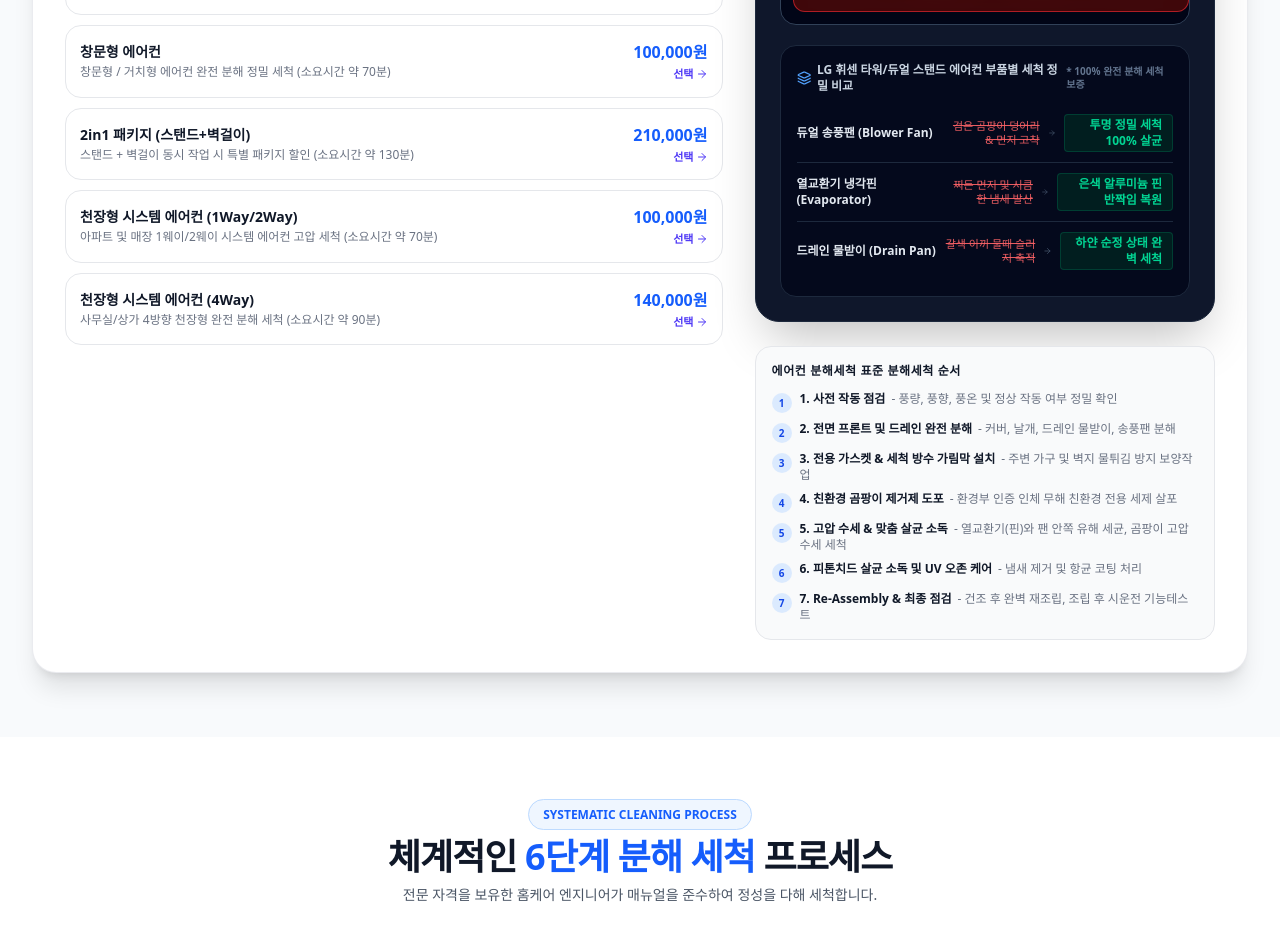
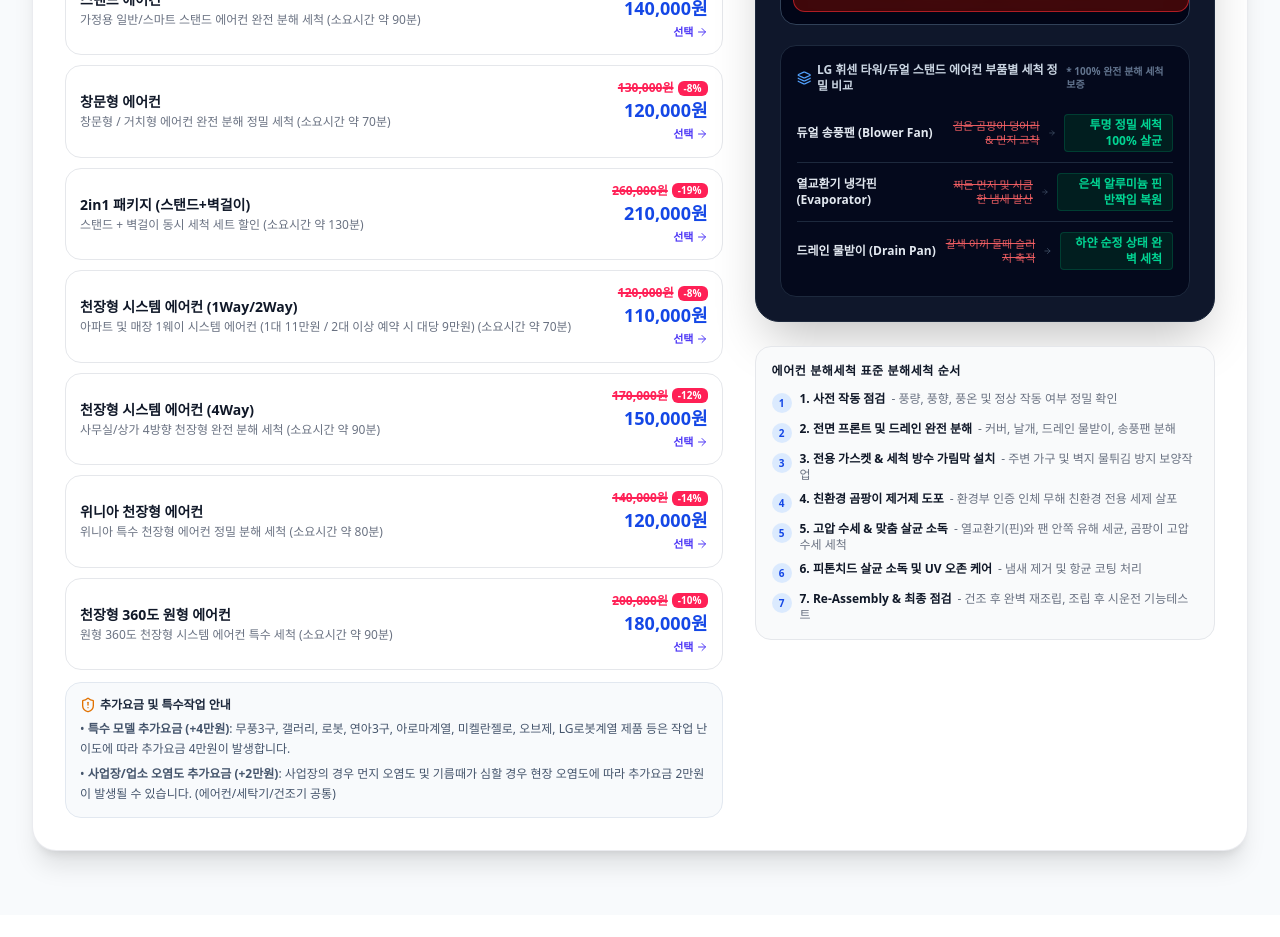
Before and after one commit to ellio50000-dot/homecarescleanup, a React (Vite) app: page / in a window 1280 px wide. Shown: the part 1860-2797 px from the top of the page. Built offline with nearby package versions, Linux system fonts and the light colour scheme.

Commit message:
feat(pricing): implement original price and discount display
- Added `originalPrice` field to `ApplianceOption` type.
- Updated mock data with discounted pricing for air conditioner services.
- Updated UI components to display original prices and apply discount calculations.

```diff
--- a/src/components/ApplianceServices.tsx
+++ b/src/components/ApplianceServices.tsx
@@ -136,6 +136,11 @@ export const ApplianceServices: React.FC<ApplianceServicesProps> = ({ onOpenBook
                 <div className="space-y-2.5">
                   {selectedAppliance.options.map((opt) => {
                     const isPhoneInquiry = opt.name.includes('전화문의') || opt.description.includes('전화문의');
+                    const hasDiscount = opt.originalPrice && opt.originalPrice > opt.price;
+                    const discountPercent = hasDiscount
+                      ? Math.round(((opt.originalPrice! - opt.price) / opt.originalPrice!) * 100)
+                      : 0;
+
                     return (
                       <div
                         key={opt.id}
@@ -147,23 +152,43 @@ export const ApplianceServices: React.FC<ApplianceServicesProps> = ({ onOpenBook
                       >
                         <div>
                           <div className="flex items-center flex-wrap gap-1.5">
-                            <span className="text-sm font-bold text-gray-900">{opt.name}</span>
+                            <span className="text-sm font-extrabold text-gray-900">{opt.name}</span>
                             {isPhoneInquiry && (
                               <a
                                 href="tel:1577-7931"
                                 className="inline-flex items-center gap-1 text-[11px] font-black text-amber-800 bg-amber-100 px-2 py-0.5 rounded-md hover:bg-amber-200 transition-colors"
                               >
                                 <Phone className="w-3 h-3 text-amber-700" />
-                                <span>1가지만 세척시 1577-7931</span>
+                                <span>1대만 청소시 전화상담</span>
                               </a>
                             )}
                           </div>
                           <div className="text-xs text-gray-500 mt-0.5">{opt.description} (소요시간 약 {opt.estimatedMinutes}분)</div>
                         </div>
+
                         <div className="flex sm:flex-col items-center sm:items-end justify-between sm:justify-center flex-shrink-0 pt-1 sm:pt-0 border-t sm:border-t-0 border-gray-100">
-                          <div className="text-base font-black text-blue-600">
-                            {opt.price.toLocaleString()}원
-                          </div>
+                          {hasDiscount ? (
+                            <div className="flex items-center sm:flex-col sm:items-end gap-1.5 sm:gap-0">
+                              <div className="flex items-center space-x-1">
+                                <span className="text-xs text-rose-500 font-bold line-through decoration-rose-500 decoration-2">
+                                  {opt.originalPrice?.toLocaleString()}원
+                                </span>
+                                {discountPercent > 0 && (
+                                  <span className="text-[10px] font-black text-white bg-rose-500 px-1.5 py-0.2 rounded-md">
+                                    -{discountPercent}%
+                                  </span>
+                                )}
+                              </div>
+                              <div className="text-base sm:text-lg font-black text-blue-600 sm:text-blue-700">
+                                {opt.price.toLocaleString()}원
+                              </div>
+                            </div>
+                          ) : (
+                            <div className="text-base sm:text-lg font-black text-blue-600 sm:text-blue-700">
+                              {opt.price.toLocaleString()}원
+                            </div>
+                          )}
+
                           <button
                             onClick={() => onOpenBooking(selectedAppliance.id)}
                             className="text-[11px] font-bold text-indigo-600 hover:underline flex items-center justify-end space-x-0.5 mt-0.5"
@@ -175,6 +200,32 @@ export const ApplianceServices: React.FC<ApplianceServicesProps> = ({ onOpenBook
                       </div>
                     );
                   })}
+                </div>
+
+                {/* Additional Surcharges / Business Notice Box */}
+                <div className="mt-3 p-3.5 bg-slate-50 border border-slate-200 rounded-2xl text-xs space-y-1.5">
+                  <div className="font-bold text-slate-800 flex items-center gap-1">
+                    <ShieldAlert className="w-4 h-4 text-amber-600" />
+                    <span>추가요금 및 특수작업 안내</span>
+                  </div>
+                  {selectedAppliance.id === 'aircon' && (
+                    <p className="text-slate-600 leading-relaxed">
+                      • <strong>특수 모델 추가요금 (+4만원)</strong>: 무풍3구, 갤러리, 로봇, 연아3구, 아로마계열, 미켈란젤로, 오브제, LG로봇계열 제품 등은 작업 난이도에 따라 추가요금 4만원이 발생합니다.
+                    </p>
+                  )}
+                  {selectedAppliance.id === 'washer' && (
+                    <p className="text-slate-600 leading-relaxed">
+                      • <strong>1대만 청소시 (드럼세탁기 위 건조기 설치)</strong>: 1대만 청소시 드럼세탁기 위에 건조기가 있는 경우 전화상담 후 안내해 드립니다. 작업장 사진을 보내주시면 상세히 안내해 드립니다. (1577-7931)
+                    </p>
+                  )}
+                  {selectedAppliance.id === 'dryer' && (
+                    <p className="text-slate-600 leading-relaxed">
+                      • <strong>건조기 이동 및 특수공간</strong>: 건조기 이동, 드럼 세탁기 위 건조기가 놓인 경우, 주변 공간이 협소한 경우 특수 작업비(+6만원)가 적용됩니다.
+                    </p>
+                  )}
+                  <p className="text-slate-600 leading-relaxed">
+                    • <strong>사업장/업소 오염도 추가요금 (+2만원)</strong>: 사업장의 경우 먼지 오염도 및 기름때가 심할 경우 현장 오염도에 따라 추가요금 2만원이 발생될 수 있습니다. (에어컨/세탁기/건조기 공통)
+                  </p>
                 </div>
               </div>
 
--- a/src/components/BookingModal.tsx
+++ b/src/components/BookingModal.tsx
@@ -300,11 +300,17 @@ export const BookingModal: React.FC<BookingModalProps> = ({
                       onChange={(e) => setPickerOptionId(e.target.value)}
                       className="w-full text-xs font-semibold p-2.5 rounded-xl border border-gray-300 bg-white focus:ring-2 focus:ring-blue-500"
                     >
-                      {APPLIANCES_DATA.find((a) => a.id === pickerApplianceId)?.options.map((opt) => (
-                        <option key={opt.id} value={opt.id}>
-                          {opt.name} ({opt.price.toLocaleString()}원)
-                        </option>
-                      ))}
+                      {APPLIANCES_DATA.find((a) => a.id === pickerApplianceId)?.options.map((opt) => {
+                        const hasDiscount = opt.originalPrice && opt.originalPrice > opt.price;
+                        return (
+                          <option key={opt.id} value={opt.id}>
+                            {opt.name}{' '}
+                            {hasDiscount
+                              ? `[할인가 ${opt.price.toLocaleString()}원 (정가 ${opt.originalPrice?.toLocaleString()}원)]`
+                              : `(${opt.price.toLocaleString()}원)`}
+                          </option>
+                        );
+                      })}
                     </select>
                   </div>
 
--- a/src/components/Hero.tsx
+++ b/src/components/Hero.tsx
@@ -147,9 +147,9 @@ export const Hero: React.FC<HeroProps> = ({ onOpenBooking, onOpenPartnerModal })
               {/* Grid of 6 appliances */}
               <div className="grid grid-cols-2 gap-2.5">
                 {[
-                  { id: 'aircon', name: '에어컨', tag: '벽걸이/스탠드/시스템', price: '70,000원~', icon: '❄️' },
+                  { id: 'aircon', name: '에어컨', tag: '벽걸이/스탠드/시스템', price: '80,000원~', icon: '❄️' },
                   { id: 'washer', name: '세탁기', tag: '통돌이/드럼/워시타워', price: '100,000원~', icon: '🧺' },
-                  { id: 'dryer', name: '건조기', tag: '콘덴서/히트펌프', price: '150,000원~', icon: '☀️' },
+                  { id: 'dryer', name: '건조기', tag: '콘덴서/히트펌프', price: '60,000원~', icon: '☀️' },
                   { id: 'purifier', name: '공기청정기', tag: '타워/가습겸용', price: '80,000원~', icon: '🍃' },
                   { id: 'dehumidifier', name: '제습기', tag: '가정용/대용량', price: '80,000원~', icon: '💧' },
                   { id: 'fridge', name: '냉장고', tag: '양문형/4도어/김치', price: '110,000원~', icon: '🧊' },
--- a/src/data/mockData.ts
+++ b/src/data/mockData.ts
@@ -44,7 +44,8 @@ export const APPLIANCES_DATA: ApplianceInfo[] = [
         id: 'ac-wall',
         name: '벽걸이 에어컨',
         description: '일반 가정용/원룸형 벽걸이 완전 분해 세척',
-        price: 70000,
+        originalPrice: 100000,
+        price: 80000,
         estimatedMinutes: 60,
         image: 'https://images.unsplash.com/photo-1621905251189-08b45d6a269e?q=80&w=400&auto=format&fit=crop',
       },
@@ -52,7 +53,8 @@ export const APPLIANCES_DATA: ApplianceInfo[] = [
         id: 'ac-stand',
         name: '스탠드 에어컨',
         description: '가정용 일반/스마트 스탠드 에어컨 완전 분해 세척',
-        price: 150000,
+        originalPrice: 160000,
+        price: 140000,
         estimatedMinutes: 90,
         image: 'https://images.unsplash.com/photo-1585338107529-13afc5f02586?q=80&w=400&auto=format&fit=crop',
       },
@@ -60,14 +62,16 @@ export const APPLIANCES_DATA: ApplianceInfo[] = [
         id: 'ac-window',
         name: '창문형 에어컨',
         description: '창문형 / 거치형 에어컨 완전 분해 정밀 세척',
-        price: 100000,
+        originalPrice: 130000,
+        price: 120000,
         estimatedMinutes: 70,
         image: 'https://images.unsplash.com/photo-1621905251189-08b45d6a269e?q=80&w=400&auto=format&fit=crop',
       },
       {
         id: 'ac-2in1',
         name: '2in1 패키지 (스탠드+벽걸이)',
-        description: '스탠드 + 벽걸이 동시 작업 시 특별 패키지 할인',
+        description: '스탠드 + 벽걸이 동시 세척 세트 할인',
+        originalPrice: 260000,
         price: 210000,
         estimatedMinutes: 130,
         image: 'https://images.unsplash.com/photo-1615873968403-89e068629265?q=80&w=400&auto=format&fit=crop',
@@ -75,8 +79,9 @@ export const APPLIANCES_DATA: ApplianceInfo[] = [
       {
         id: 'ac-sys-1way',
         name: '천장형 시스템 에어컨 (1Way/2Way)',
-        description: '아파트 및 매장 1웨이/2웨이 시스템 에어컨 고압 세척',
-        price: 100000,
+        description: '아파트 및 매장 1웨이 시스템 에어컨 (1대 11만원 / 2대 이상 예약 시 대당 9만원)',
+        originalPrice: 120000,
+        price: 110000,
         estimatedMinutes: 70,
         image: 'https://images.unsplash.com/photo-1504384308090-c894fdcc538d?q=80&w=400&auto=format&fit=crop',
       },
@@ -84,7 +89,26 @@ export const APPLIANCES_DATA: ApplianceInfo[] = [
         id: 'ac-sys-4way',
         name: '천장형 시스템 에어컨 (4Way)',
         description: '사무실/상가 4방향 천장형 완전 분해 세척',
-        price: 140000,
+        originalPrice: 170000,
+        price: 150000,
+        estimatedMinutes: 90,
+        image: 'https://images.unsplash.com/photo-1541888946425-d0fbb186a5b3?q=80&w=400&auto=format&fit=crop',
+      },
+      {
+        id: 'ac-winia-ceiling',
+        name: '위니아 천장형 에어컨',
+        description: '위니아 특수 천장형 에어컨 정밀 분해 세척',
+        originalPrice: 140000,
+        price: 120000,
+        estimatedMinutes: 80,
+        image: 'https://images.unsplash.com/photo-1504384308090-c894fdcc538d?q=80&w=400&auto=format&fit=crop',
+      },
+      {
+        id: 'ac-sys-360',
+        name: '천장형 360도 원형 에어컨',
+        description: '원형 360도 천장형 시스템 에어컨 특수 세척',
+        originalPrice: 200000,
+        price: 180000,
         estimatedMinutes: 90,
         image: 'https://images.unsplash.com/photo-1541888946425-d0fbb186a5b3?q=80&w=400&auto=format&fit=crop',
       },
@@ -120,7 +144,8 @@ export const APPLIANCES_DATA: ApplianceInfo[] = [
         id: 'wash-top',
         name: '통돌이 세탁기 (일반)',
         description: '상부 개폐형 통돌이 세탁조 분해 세척',
-        price: 100000,
+        originalPrice: 130000,
+        price: 110000,
         estimatedMinutes: 90,
         image: 'https://images.unsplash.com/photo-1582735689369-4fe89db7114c?q=80&w=400&auto=format&fit=crop',
       },
@@ -128,46 +153,79 @@ export const APPLIANCES_DATA: ApplianceInfo[] = [
         id: 'wash-drum',
         name: '드럼 세탁기 (10kg~24kg)',
         description: '전면 개폐형 드럼 세탁조 및 고무패킹 전면 분해 세척',
+        originalPrice: 170000,
         price: 150000,
         estimatedMinutes: 120,
         image: 'https://images.unsplash.com/photo-1517677208171-0bc6725a3e60?q=80&w=400&auto=format&fit=crop',
       },
       {
-        id: 'wash-drum-2tier',
-        name: '드럼세탁기+건조기 2단 (1가지만세척시 전화문의)',
-        description: '드럼세탁기 상단 건조기 2단(직렬/앵글) 세트 완전분해 세척 (1가지만 세척 시 전화문의 1577-7931)',
-        price: 280000,
+        id: 'wash-builtin',
+        name: '드럼 세탁기 (빌트인)',
+        description: '싱크대 하부 빌트인 드럼 세탁기 분해 세척',
+        originalPrice: 190000,
+        price: 170000,
+        estimatedMinutes: 130,
+        image: 'https://images.unsplash.com/photo-1517677208171-0bc6725a3e60?q=80&w=400&auto=format&fit=crop',
+      },
+      {
+        id: 'wash-twin',
+        name: '드럼 세탁기 (트윈워시)',
+        description: '드럼 세탁기 + 하부 미니워시 세트 분해 세척',
+        originalPrice: 250000,
+        price: 230000,
+        estimatedMinutes: 150,
+        image: 'https://images.unsplash.com/photo-1517677208171-0bc6725a3e60?q=80&w=400&auto=format&fit=crop',
+      },
+      {
+        id: 'wash-flex',
+        name: '삼성 플렉스워시 (일체형)',
+        description: '하부 드럼 세탁기 + 상부 컴팩트워시 분해 세척',
+        originalPrice: 380000,
+        price: 330000,
         estimatedMinutes: 180,
-        image: 'https://images.unsplash.com/photo-1545173168-9f1947eebb7f?q=80&w=400&auto=format&fit=crop',
+        image: 'https://images.unsplash.com/photo-1582735689369-4fe89db7114c?q=80&w=400&auto=format&fit=crop',
       },
       {
         id: 'wash-baby',
-        name: '미니 세탁기 / 아기사랑',
+        name: '아기사랑 세탁기 / 미니',
         description: '소형 미니 세탁기 / 아기 전용 세탁기 인체무해 케어',
+        originalPrice: 80000,
         price: 80000,
         estimatedMinutes: 60,
         image: 'https://images.unsplash.com/photo-1626806787461-102c1bfaaea1?q=80&w=400&auto=format&fit=crop',
       },
       {
-        id: 'wash-twin',
-        name: '트윈워시 세탁기',
-        description: '드럼 세탁기 + 하부 미니워시 분해 세척',
-        price: 250000,
-        estimatedMinutes: 150,
-        image: 'https://images.unsplash.com/photo-1517677208171-0bc6725a3e60?q=80&w=400&auto=format&fit=crop',
+        id: 'wash-commence',
+        name: '꼬망스 세탁기',
+        description: '소형 벽걸이/드럼 꼬망스 세탁기 정밀 분해 세척',
+        originalPrice: 110000,
+        price: 100000,
+        estimatedMinutes: 60,
+        image: 'https://images.unsplash.com/photo-1626806787461-102c1bfaaea1?q=80&w=400&auto=format&fit=crop',
       },
       {
-        id: 'wash-flex',
-        name: '플렉스워시 세탁기',
-        description: '하부 드럼 세탁기 + 상부 전자동 컴팩트워시 분해 세척',
-        price: 350000,
+        id: 'wash-gas-dryer',
+        name: '가스 건조기',
+        description: '가스 방식 의류 건조기 정밀 분해 세척',
+        originalPrice: 190000,
+        price: 170000,
+        estimatedMinutes: 120,
+        image: 'https://images.unsplash.com/photo-1582735689369-4fe89db7114c?q=80&w=400&auto=format&fit=crop',
+      },
+      {
+        id: 'wash-drum-2tier',
+        name: '드럼세탁기+건조기 2단 (1대만 청소 시 전화문의)',
+        description: '1대만 청소 시 드럼세탁기 위에 건조기가 있는 경우 전화상담 후 안내해 드립니다. (대표전화 1577-7931)',
+        originalPrice: 320000,
+        price: 300000,
         estimatedMinutes: 180,
-        image: 'https://images.unsplash.com/photo-1582735689369-4fe89db7114c?q=80&w=400&auto=format&fit=crop',
+        image: 'https://images.unsplash.com/photo-1545173168-9f1947eebb7f?q=80&w=400&auto=format&fit=crop',
       },
       {
         id: 'wash-tower',
         name: '원바디 일체형 워시타워',
         description: '세탁기+건조기 직렬 일체형 전문 세척 (2인 1조 작업)',
+        originalPrice: 350000,
         price: 320000,
         estimatedMinutes: 180,
         image: 'https://images.unsplash.com/photo-1545173168-9f1947eebb7f?q=80&w=400&auto=format&fit=crop',
@@ -203,24 +261,27 @@ export const APPLIANCES_DATA: ApplianceInfo[] = [
         id: 'dryer-std',
         name: '의류 건조기 (단독형)',
         description: '히트펌프 콘덴서 및 드럼 통 분해 정밀 세척',
-        price: 150000,
+        originalPrice: 170000,
+        price: 160000,
         estimatedMinutes: 120,
         image: 'https://images.unsplash.com/photo-1582735689369-4fe89db7114c?q=80&w=400&auto=format&fit=crop',
       },
       {
         id: 'dryer-2tier-combo',
-        name: '드럼세탁기+건조기 2단 (1가지만세척시 전화문의)',
-        description: '세탁기 상단 2단(직렬/앵글) 설치 건조기 정밀 완전분해 세척 (1가지만 세척 시 전화문의 1577-7931)',
-        price: 280000,
+        name: '드럼세탁기+건조기 2단 (1대만 청소 시 전화문의)',
+        description: '1대만 청소 시 드럼세탁기 위에 건조기가 있는 경우 전화상담 후 안내해 드립니다. (대표전화 1577-7931)',
+        originalPrice: 320000,
+        price: 300000,
         estimatedMinutes: 180,
         image: 'https://images.unsplash.com/photo-1517677208171-0bc6725a3e60?q=80&w=400&auto=format&fit=crop',
       },
       {
-        id: 'dryer-stacked',
-        name: '2단 앵글 설치 건조기',
-        description: '세탁기 상단 2단 앵글 내리고 작업하는 특수 완전분해 세척',
-        price: 230000,
-        estimatedMinutes: 150,
+        id: 'dryer-shift',
+        name: '건조기 이동 / 특수 작업료',
+        description: '건조기 이동, 드럼위 건조기가 놓인 경우, 건조기 주변 공간이 협소한 경우 특수 작업비',
+        originalPrice: 70000,
+        price: 60000,
+        estimatedMinutes: 60,
         image: 'https://images.unsplash.com/photo-1517677208171-0bc6725a3e60?q=80&w=400&auto=format&fit=crop',
       },
     ],
@@ -502,7 +563,7 @@ export const FAQS = [
   {
     category: '요금안내',
     question: '출장비 및 주요 가전 세척 요금 기준은 어떻게 되나요?',
-    answer: '통돌이세탁기 10만원, 드럼세탁기 15만원, 드럼세탁기+건조기 2단 28만원(1가지만 세척시 전화문의), 미니세탁기 8만원, 트윈워시 25만원, 플렉스워시 35만원, 워시타워 32만원 / 벽걸이에어컨 7만원, 스탠드에어컨 15만원, 창문형에어컨 10만원 / 건조기 15만원, 2단 앵글설치 23만원 / 공기청정기 1단 8만원, 2단 12만원, 가습겸용 12만원 / 제습기 8만원, 대용량 12만원입니다. 출장비는 선택 지역에 따라 전주 1만원, 김제/익산 2만원, 군산/남원/정읍 3만원, 이외 지역 4만원입니다. 2개 이상 세척 시 패키지 할인이 자동 적용됩니다.',
+    answer: '통돌이세탁기 11만원, 드럼세탁기 15만원, 드럼세탁기+건조기 2단 30만원(정가 32만원 / 1대만 청소시 전화문의), 미니세탁기 8만원, 트윈워시 23만원, 플렉스워시 33만원, 워시타워 32만원 / 벽걸이에어컨 8만원, 스탠드에어컨 14만원, 창문형에어컨 12만원 / 건조기 16만원, 건조기 이동/특수 6만원 / 공기청정기 1단 8만원, 2단 12만원, 가습겸용 12만원 / 제습기 8만원, 대용량 12만원입니다. 출장비는 선택 지역에 따라 전주 1만원, 김제/익산 2만원, 군산/남원/정읍 3만원, 이외 지역 4만원입니다. 2개 이상 세척 시 패키지 할인이 자동 적용됩니다.',
   },
   {
     category: '예약/결제',
--- a/src/types.ts
+++ b/src/types.ts
@@ -11,6 +11,7 @@ export interface ApplianceOption {
   name: string;
   description: string;
   price: number;
+  originalPrice?: number;
   estimatedMinutes: number;
   image: string;
 }
```
